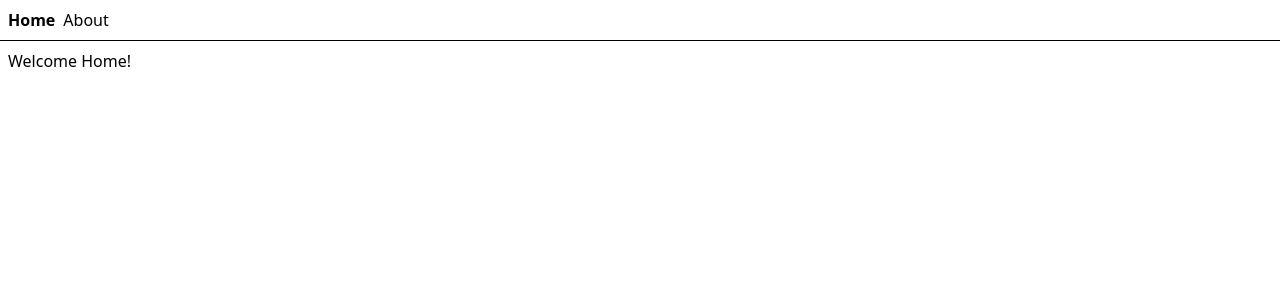
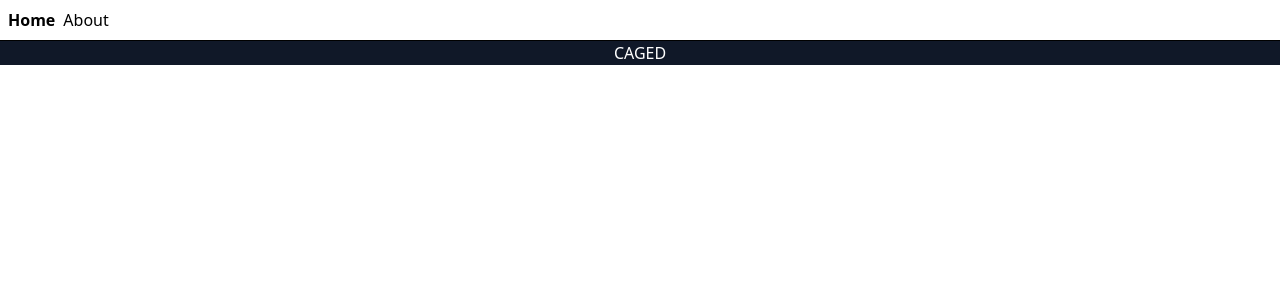
Before and after one commit to thecogmel/caged-front, a React (Vite) app: page / in a window 1280 px wide. Shown: the top 300 px of the page. Built offline with nearby package versions, Linux system fonts and the light colour scheme.

Commit message:
feat: :sparkles: add home component and update routes

```diff
--- a/src/App.tsx
+++ b/src/modules/public/home/containers/home-page.tsx
@@ -1,9 +1,7 @@
-function App() {
+export default function Home() {
   return (
     <div className="flex h-full items-center justify-center bg-gray-900 text-white">
       <p>CAGED</p>
     </div>
   );
 }
-
-export default App;
--- /dev/null
+++ b/src/modules/public/home/containers/index.ts
@@ -0,0 +1 @@
+export * from "./home-page";
--- a/src/routes/index.tsx
+++ b/src/routes/index.tsx
@@ -1,13 +1,7 @@
 import { createFileRoute } from "@tanstack/react-router";
 
+import Home from "@/modules/public/home/containers/home-page";
+
 export const Route = createFileRoute("/")({
-  component: Index,
+  component: () => <Home />,
 });
-
-function Index() {
-  return (
-    <div className="p-2">
-      <h3>Welcome Home!</h3>
-    </div>
-  );
-}
```
